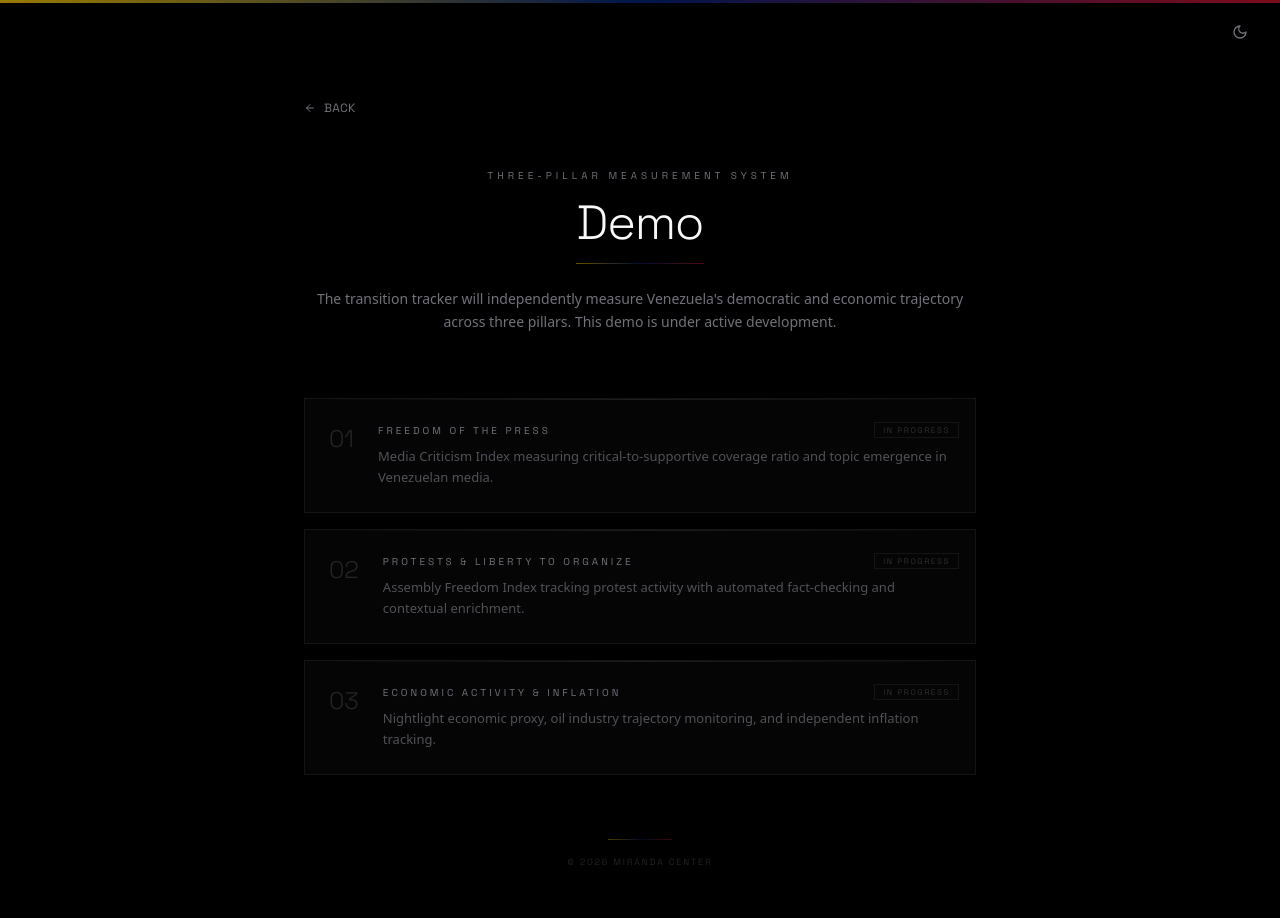
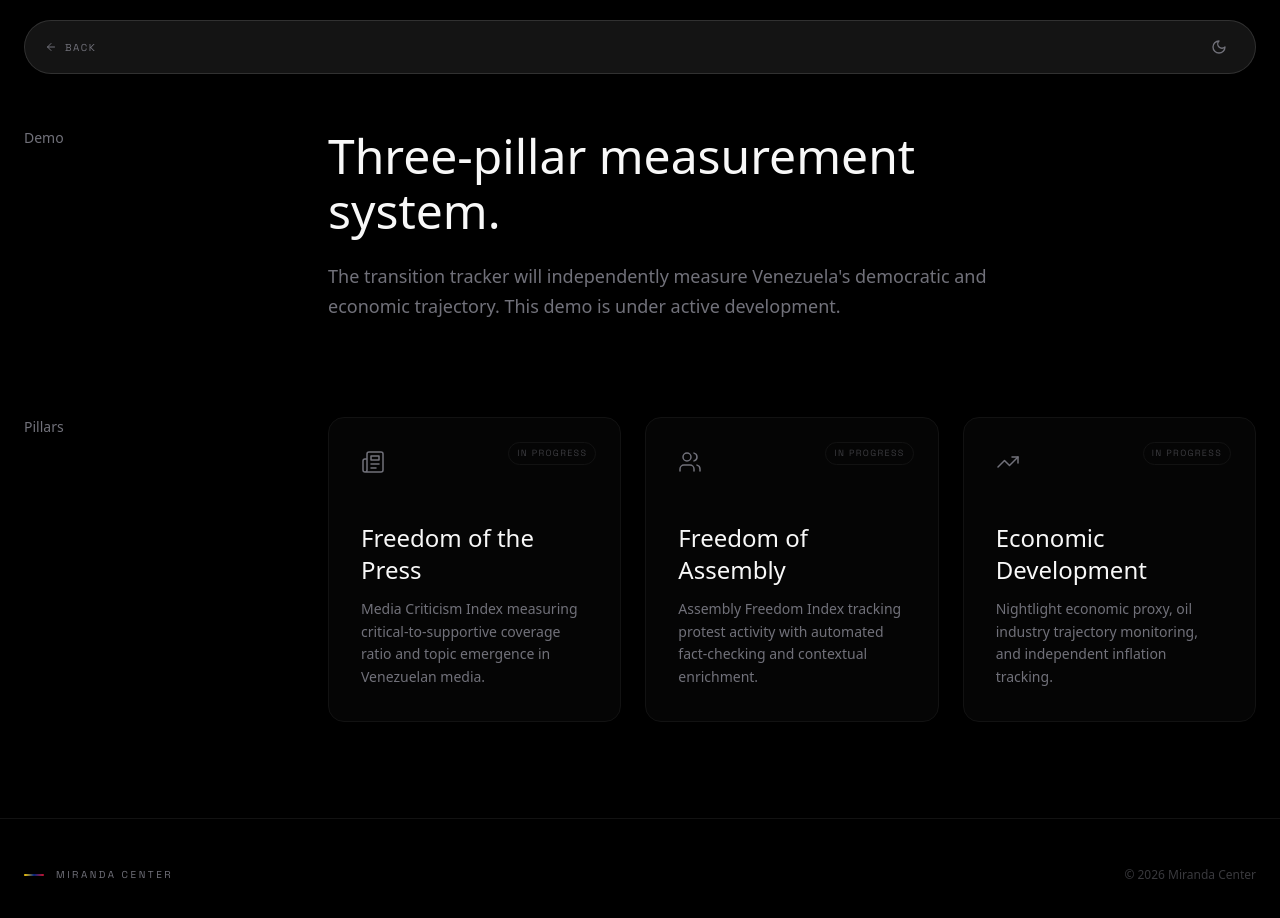
Before and after one commit to raulromero-dev/venezuelan-democratic-transition-tracker, a Next.js app: page /demo in a window 1280 px wide. Shown: the top 918 px of the page. Built offline with nearby package versions, Linux system fonts and the light colour scheme; a web font is replaced by a local one.

Commit message:
feat: align pages with minimalist world.org-inspired UI
Update pages with rounded elements, cleaner typography, and pill-style tabs.

Co-authored-by: Raul Romero <119257556+raulromero-dev@users.noreply.github.com>

```diff
--- a/app/demo/page.tsx
+++ b/app/demo/page.tsx
@@ -1,21 +1,21 @@
 import Link from "next/link"
-import { ArrowLeft } from "lucide-react"
+import { ArrowLeft, Newspaper, Users, TrendingUp } from "lucide-react"
 import { ThemeToggle } from "@/components/theme-toggle"
 
 const pillars = [
   {
-    number: "01",
-    label: "FREEDOM OF THE PRESS",
+    icon: Newspaper,
+    label: "Freedom of the Press",
     description: "Media Criticism Index measuring critical-to-supportive coverage ratio and topic emergence in Venezuelan media.",
   },
   {
-    number: "02",
-    label: "PROTESTS & LIBERTY TO ORGANIZE",
+    icon: Users,
+    label: "Freedom of Assembly",
     description: "Assembly Freedom Index tracking protest activity with automated fact-checking and contextual enrichment.",
   },
   {
-    number: "03",
-    label: "ECONOMIC ACTIVITY & INFLATION",
+    icon: TrendingUp,
+    label: "Economic Development",
     description: "Nightlight economic proxy, oil industry trajectory monitoring, and independent inflation tracking.",
   },
 ]
@@ -23,81 +23,84 @@ const pillars = [
 export default function DemoPage() {
   return (
     <div className="min-h-screen bg-background text-foreground">
-      {/* Tricolor accent line */}
-      <div className="fixed top-0 left-0 right-0 h-[3px] tricolor-line z-50 opacity-60" />
-
-      {/* Theme toggle */}
-      <div className="fixed top-4 right-6 z-50">
+      {/* Header */}
+      <header className="fixed top-0 left-0 right-0 z-50 px-6 py-5">
+        <div className="max-w-7xl mx-auto">
+          <div className="glass rounded-full px-5 py-2.5 flex items-center justify-between">
+            <Link
+              href="/"
+              className="inline-flex items-center gap-2 text-muted-foreground hover:text-foreground transition-colors text-[10px] font-display tracking-[0.15em] uppercase"
+            >
+              <ArrowLeft className="w-3 h-3" />
+              Back
+            </Link>
             <ThemeToggle />
           </div>
+        </div>
+      </header>
 
-      <main className="relative z-10 flex flex-col items-center justify-center min-h-screen px-6 py-24">
-        {/* Back link */}
-        <div className="w-full max-w-2xl mb-12">
-          <Link
-            href="/"
-            className="inline-flex items-center gap-2 text-muted-foreground hover:text-foreground transition-colors text-xs font-display tracking-wide"
-          >
-            <ArrowLeft className="w-3 h-3" />
-            BACK
-          </Link>
+      <main className="relative z-10 pt-32 pb-24 px-6">
+        {/* Header Section */}
+        <div className="max-w-7xl mx-auto mb-24">
+          <div className="grid md:grid-cols-[200px_1fr] lg:grid-cols-[240px_1fr] gap-8 md:gap-16">
+            <p className="text-sm text-muted-foreground">
+              Demo
+            </p>
+            <div className="max-w-2xl">
+              <h1 className="text-3xl md:text-4xl lg:text-5xl font-light font-sans leading-[1.15] mb-6">
+                Three-pillar measurement system.
+              </h1>
+              <p className="text-base md:text-lg text-muted-foreground font-light leading-relaxed">
+                The transition tracker will independently measure Venezuela&apos;s democratic and economic trajectory. This demo is under active development.
+              </p>
             </div>
-
-        <div className="text-center mb-16 max-w-2xl">
-          <p className="text-[10px] font-display text-muted-foreground tracking-[0.4em] uppercase mb-4">
-            THREE-PILLAR MEASUREMENT SYSTEM
-          </p>
-          <h1 className="text-3xl md:text-5xl font-light tracking-tight mb-4 font-display">
-            Demo
-          </h1>
-          <div className="w-32 h-px tricolor-line mx-auto mb-6 opacity-40" />
-          <p className="text-sm text-muted-foreground font-light leading-relaxed">
-            The transition tracker will independently measure Venezuela&apos;s democratic and economic trajectory across three pillars. This demo is under active development.
-          </p>
+          </div>
         </div>
 
         {/* Pillar Cards */}
-        <div className="w-full max-w-2xl space-y-4">
+        <div className="max-w-7xl mx-auto">
+          <div className="grid md:grid-cols-[200px_1fr] lg:grid-cols-[240px_1fr] gap-8 md:gap-16">
+            <p className="text-sm text-muted-foreground">
+              Pillars
+            </p>
+
+            <div className="grid md:grid-cols-2 lg:grid-cols-3 gap-6">
               {pillars.map((pillar) => (
                 <div
-              key={pillar.number}
-              className="relative overflow-hidden backdrop-blur-xl border p-6
-                dark:bg-white/[0.02] dark:border-white/[0.06]
-                bg-white/60 border-black/[0.04]"
+                  key={pillar.label}
+                  className="bg-muted/30 p-8 rounded-2xl border border-border relative"
                 >
-              {/* Top reflection */}
-              <div className="absolute inset-x-0 top-0 h-px bg-gradient-to-r from-transparent dark:via-white/10 via-black/[0.04] to-transparent" />
-
-              <div className="flex items-start gap-6">
-                <span className="text-2xl font-light text-muted-foreground/30 font-display">{pillar.number}</span>
-                <div>
-                  <p className="text-[10px] font-display text-muted-foreground tracking-[0.3em] uppercase mb-2">
+                  <pillar.icon className="w-6 h-6 text-muted-foreground mb-12" strokeWidth={1.5} />
+                  <h3 className="text-xl md:text-2xl font-light font-sans mb-3">
                     {pillar.label}
-                  </p>
-                  <p className="text-[13px] text-muted-foreground/70 font-light leading-relaxed">
+                  </h3>
+                  <p className="text-sm text-muted-foreground leading-relaxed">
                     {pillar.description}
                   </p>
-                </div>
-              </div>
-
-              {/* Coming soon overlay */}
-              <div className="absolute top-4 right-4">
-                <span className="text-[8px] font-display tracking-[0.2em] uppercase text-muted-foreground/40 border dark:border-white/[0.06] border-black/[0.06] px-2 py-0.5">
-                  IN PROGRESS
+                  <span className="absolute top-6 right-6 text-[9px] font-display tracking-[0.15em] uppercase text-muted-foreground/50 border border-border px-2 py-1 rounded-full">
+                    In Progress
                   </span>
-              </div>
                 </div>
               ))}
             </div>
+          </div>
+        </div>
+      </main>
 
       {/* Footer */}
-        <div className="mt-16 text-center">
-          <div className="w-16 h-px tricolor-line mx-auto mb-4 opacity-30" />
-          <p className="text-[9px] font-display text-muted-foreground/30 tracking-[0.2em] uppercase">
+      <footer className="px-6 py-12 border-t border-border">
+        <div className="max-w-7xl mx-auto flex flex-col md:flex-row items-center justify-between gap-6">
+          <div className="flex items-center gap-3">
+            <div className="w-5 h-[2px] tricolor-line rounded-full" />
+            <span className="text-[10px] font-display tracking-[0.25em] uppercase text-muted-foreground">
+              Miranda Center
+            </span>
+          </div>
+          <p className="text-xs text-muted-foreground/50">
             &copy; {new Date().getFullYear()} Miranda Center
           </p>
         </div>
-      </main>
+      </footer>
     </div>
   )
 }
```
Also changed, not shown: app/existing-work/page.tsx (+22 -39 lines). Lines whose indentation alone changed are shown as unchanged.
